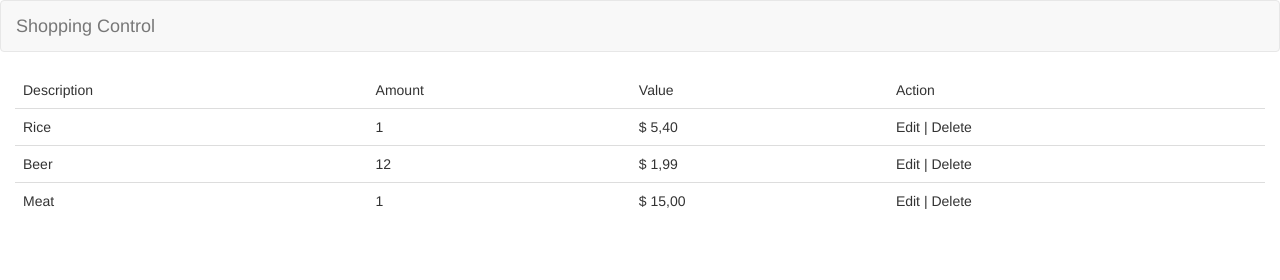
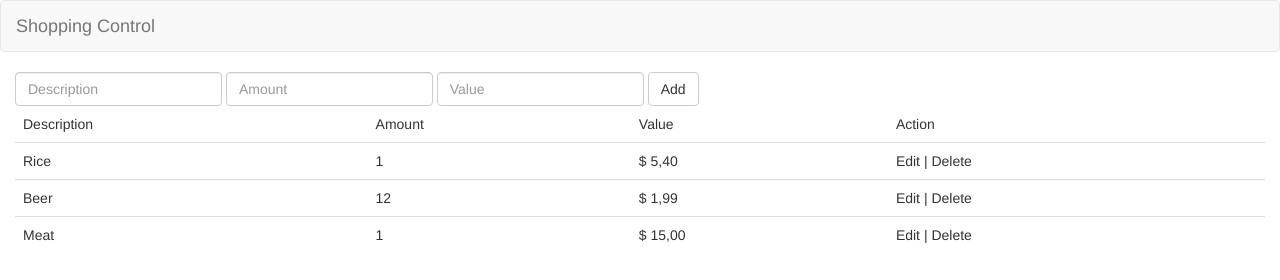
Before and after one commit to Math247/Shopping_Control_JavaScript, a plain HTML site: page index.html in a window 1280 px wide. Drawn offline with Linux system fonts and the light colour scheme.

Commit message:
Update index.html

```diff
--- a/index.html
+++ b/index.html
@@ -14,6 +14,18 @@
             </div>
         </nav>
         <div class="container-fluid">
+            <div class="form-inline">
+                <div class="form-group">
+                    <input type="text" class="form-control" id="desc" placeholder="Description">
+                </div>
+                <div class="form-group">
+                    <input type="text" class="form-control" id="amount" placeholder="Amount">
+                </div>
+                <div class="form-group">
+                    <input type="text" class="form-control" id="value" placeholder="Value">
+                </div>
+                <button onclick="addData();" class="btn btn-default">Add</button>
+            </div>
             <table id="listTable" class="table">
             </table>
         </div>
```
